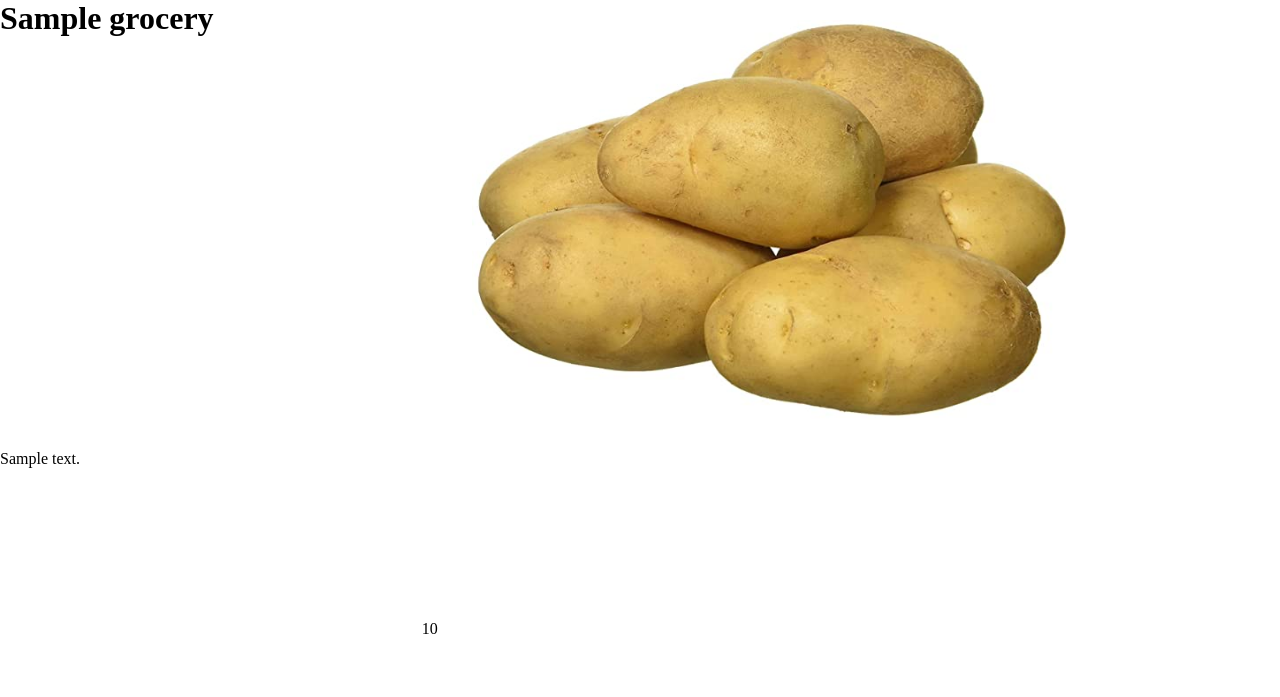
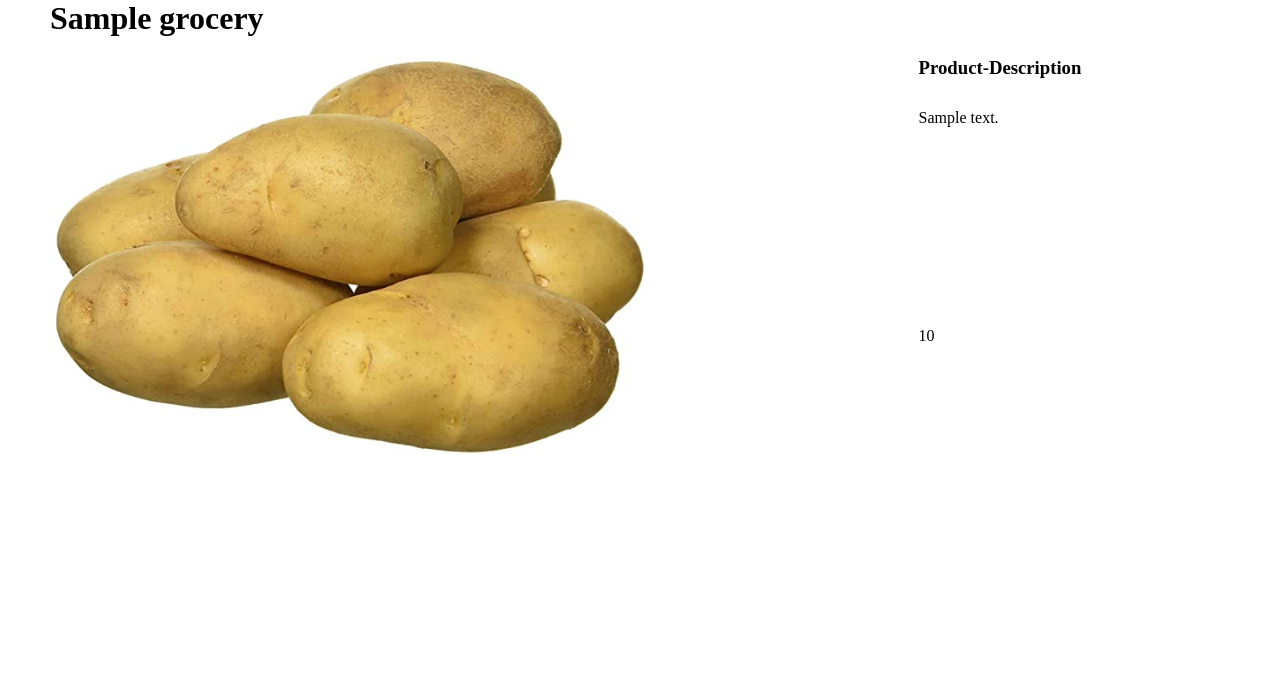
Before and after one commit to Shilad09/project_msc, a PHP site: page /productDetails.php?pid=1 in a window 1280 px wide. Shown: the part 40-737 px from the top of the page. Run offline with PHP 8.4, Linux system fonts and the light colour scheme; tables that the repository leaves empty or names only in its code hold one stand-in row (values such as "Sample post").

Commit message:
productDetails updated

```diff
--- a/productDetails.php
+++ b/productDetails.php
@@ -22,49 +22,61 @@
             $desc = $row['description'];
             $price = $row['gprice'];
             if($id == 1){
-                echo '<div class="bodyDetails">
-                <h1>'.$name.'</h1>
+                echo '<h1 id="headDetails">'.$name.'</h1>
+                <div class="bodyDetails">
                 <img id="imgDetails" src="potato.jpg" alt="">
+                <div class="rightBodyDetails">
+                <h3>Product-Description</h3>
                 <div class="descBodyDetails">'.$desc.'</div>
                 <div class="priceBodyDetails">'.$price.'</div>
                 </div>';
             }
-            if($id == 2){
-                echo '<div class="bodyDetails">
-                <h1>'.$name.'</h1>
+            else if($id == 2){
+                echo '<h1 id="headDetails">'.$name.'</h1>
+                <div class="bodyDetails">
                 <img id="imgDetails" src="onion.jpg" alt="">
+                <div class="rightBodyDetails">
+                <h3>Product-Description</h3>
                 <div class="descBodyDetails">'.$desc.'</div>
                 <div class="priceBodyDetails">'.$price.'</div>
                 </div>';
             }
             else if($id == 3){
-                echo '<div class="bodyDetails">
-                <h1>'.$name.'</h1>
+                echo '<h1 id="headDetails">'.$name.'</h1>
+                <div class="bodyDetails">
                 <img id="imgDetails" src="Lemon.jpg" alt="">
+                <div class="rightBodyDetails">
+                <h3>Product-Description</h3>
                 <div class="descBodyDetails">'.$desc.'</div>
                 <div class="priceBodyDetails">'.$price.'</div>
                 </div>';
             }
             else if($id == 4){
-                echo '<div class="bodyDetails">
-                <h1>'.$name.'</h1>
+                echo '<h1 id="headDetails">'.$name.'</h1>
+                <div class="bodyDetails">
                 <img id="imgDetails" src="tomato2.jpg" alt="">
+                <div class="rightBodyDetails">
+                <h3>Product-Description</h3>
                 <div class="descBodyDetails">'.$desc.'</div>
                 <div class="priceBodyDetails">'.$price.'</div>
                 </div>';
             }
             else if($id == 5){
-                echo '<div class="bodyDetails">
-                <h1>'.$name.'</h1>
+                echo '<h1 id="headDetails">'.$name.'</h1>
+                <div class="bodyDetails">
                 <img id="imgDetails" src="cauliflower.jpg" alt="">
+                <div class="rightBodyDetails">
+                <h3>Product-Description</h3>
                 <div class="descBodyDetails">'.$desc.'</div>
                 <div class="priceBodyDetails">'.$price.'</div>
                 </div>';
             }
             else if($id == 6){
-                echo '<div class="bodyDetails">
-                <h1>'.$name.'</h1>
+                echo '<h1 id="headDetails">'.$name.'</h1>
+                <div class="bodyDetails">
                 <img id="imgDetails" src="greenchilli.jpg" alt="">
+                <div class="rightBodyDetails">
+                <h3>Product-Description</h3>
                 <div class="descBodyDetails">'.$desc.'</div>
                 <div class="priceBodyDetails">'.$price.'</div>
                 </div>';
```
